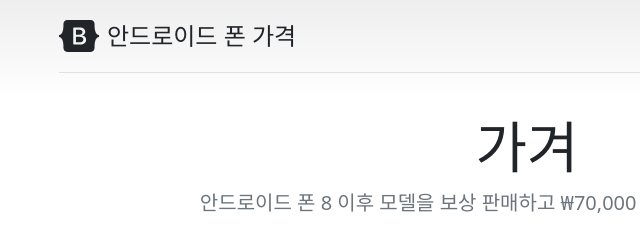
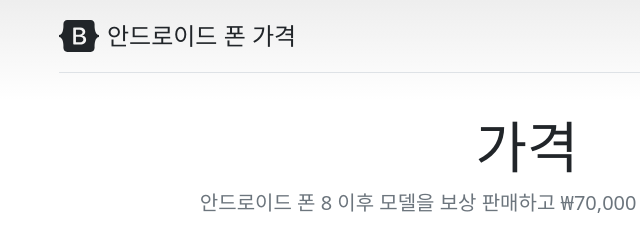
Before and after one commit to jihooni0914/Yu-say-Kim-Assignment-3, a website: page public/pricing.html in a window 1280 px wide. Shown: the top 240 px of the page, 113-753 px from the left. Drawn offline with nearby package versions, Linux system fonts and the light colour scheme.

Commit message:
FEAT change text

```diff
--- a/public/pricing.html
+++ b/public/pricing.html
@@ -109,7 +109,7 @@
     </div>
 
     <div class="pricing-header p-3 pb-md-4 mx-auto text-center">
-      <h1 class="display-4 fw-normal">가겨</h1>
+      <h1 class="display-4 fw-normal">가격</h1>
       <p class="fs-5 text-muted">안드로이드 폰 8 이후 모델을 보상 판매하고 ₩70,000 - ₩720,000 더 저렴하게*</p>
     </div>
   </header>
```
